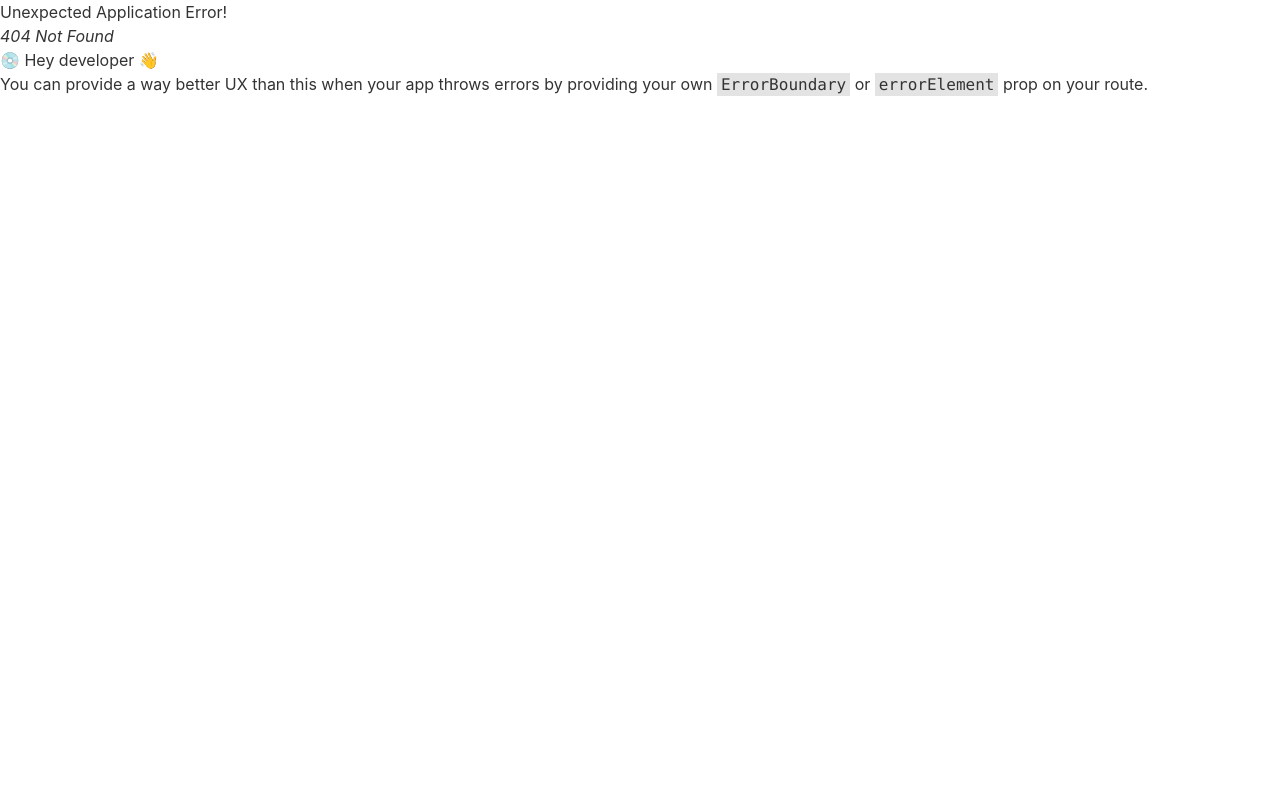
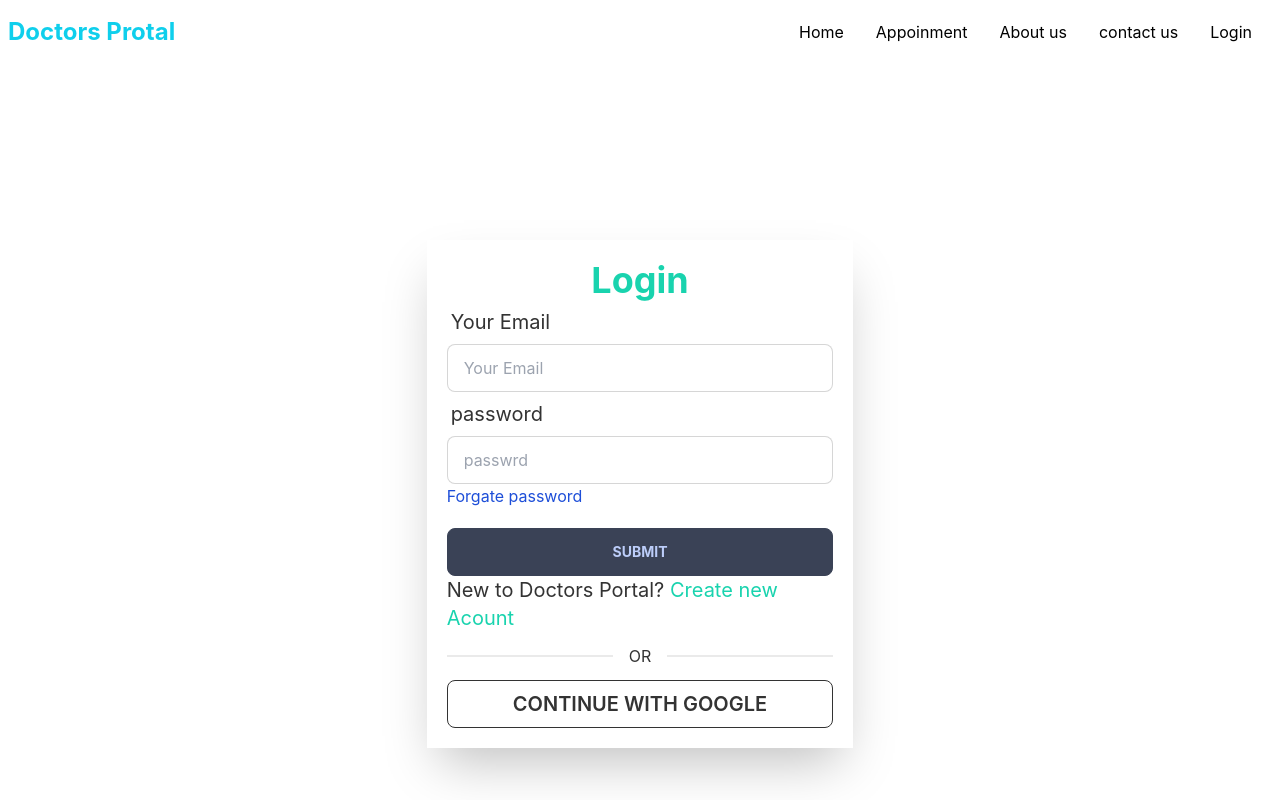
Before and after one commit to sofiulalom/doctors-protal-client, a React (Create React App) app: page /login in a window 1280 px wide. Before the commit this address had no page. Shown: the top 800 px of the page. Built offline with nearby package versions, Linux system fonts and the light colour scheme.

Commit message:
login from singUp file add commit

```diff
--- a/package.json
+++ b/package.json
@@ -8,9 +8,11 @@
     "@testing-library/user-event": "^13.5.0",
     "daisyui": "^2.51.3",
     "date-fns": "^2.29.3",
+    "firebase": "^9.17.2",
     "react": "^18.2.0",
     "react-day-picker": "^8.6.0",
     "react-dom": "^18.2.0",
+    "react-hook-form": "^7.43.5",
     "react-router-dom": "^6.8.2",
     "react-scripts": "5.0.1",
     "web-vitals": "^2.1.4"
--- a/src/pages/Home/Nabver/Nabver.js
+++ b/src/pages/Home/Nabver/Nabver.js
@@ -7,6 +7,7 @@ const Nabver = () => {
     <li><Link to='/aappoinmentone'>Appoinment</Link></li>
     <li><Link to='/'>About us</Link></li>
     <li><Link to='/'>contact us</Link></li>
+    <li><Link to='/login'>Login</Link></li>
 
     </>
     return (
@@ -21,7 +22,7 @@ const Nabver = () => {
 
             </ul>
           </div>
-          <Link className='text-black text-2xl' to='/'>Doctors Protal</Link>
+          <Link className='text-primary font-bold text-2xl' to='/'>Doctors Protal</Link>
         </div>
         <div className="navbar-center hidden lg:flex justify-evenly">
           <ul className="menu menu-horizontal px-1 text-black">
--- /dev/null
+++ b/src/pages/Login/Login.js
@@ -0,0 +1,46 @@
+import React, { useState } from 'react';
+import { useForm } from "react-hook-form";
+import { Link } from 'react-router-dom';
+
+const Login = () => {
+    const { register,formState:{errors}, handleSubmit }=useForm();
+    const  [loginError, setLoginError]=useState();
+
+    const handleLogin=(data)=>{
+
+        console.log(data)
+        console.log(errors)
+    }
+    return (
+        <div className='w-4/12 m-auto p-5 mt-44 shadow-2xl'>
+            <div className=' '>
+                <h1 className='text-4xl text-center font-bold text-secondary'>Login</h1>
+                <form onSubmit={handleSubmit(handleLogin)}>
+
+
+                <div className="form-control w-full ">
+                <label className="label">
+                    <span className="label-text text-xl">Your Email</span>
+                </label>
+                    <input type="email" {...register("email", {required: "Email Address is required"})} placeholder="Your Email" className="input input-bordered w-full" />
+                    {errors.email && <p className='text-red-600'>{errors.email?.message}</p>}
+                <label className="label">
+                    <span className="label-text text-xl">password</span>
+                </label>
+                <input type="password" {...register("password", {required:true, })} placeholder="passwrd" className="input input-bordered w-full" />
+                {errors.password && <p className='text-red-600'>{errors.password?.message}</p>}
+                </div>
+                 <p><Link className='text-blue-700'>Forgate password</Link></p>
+                <input className="btn btn-accent mt-5 w-full font-bold" value='Submit' type="submit" />
+                <p className='text-xl'>New to Doctors Portal? <Link className='text-secondary ' to='/signup'>Create new Acount</Link></p>
+                <div className="flex flex-col w-full border-opacity-50">
+                <div className="divider">OR</div>
+                <button className='btn btn-outline text-xl'>CONTINUE WITH GOOGLE</button>
+                </div>
+                </form>
+            </div>
+        </div>
+    );
+};
+
+export default Login;
--- a/src/pages/Shards/footer/Footer.js
+++ b/src/pages/Shards/footer/Footer.js
@@ -1,10 +1,10 @@
 import React from 'react';
 import { Link } from 'react-router-dom';
-import footer from '../../../assets/images/footer.png'
-import app from '../../../assets/images/footer.png'
+
+import app from '../../../assets/images/appointment.png'
 const Footer = () => {
     return (
-        <footer className="footer p-10  mt-28"  style={{ backgroundImage: `url(${app})` }} >
+        <footer className="footer m-auto p-28 text-white text-2xl mt-32"  style={{ backgroundImage: `url(${app})` }} >
         <div>
             <span className="footer-title">Services</span>
             <Link to='/' className="link link-hover">Branding</Link>
--- /dev/null
+++ b/src/pages/SignUp/SignUp.js
@@ -0,0 +1,44 @@
+import React from 'react';
+import { useForm } from 'react-hook-form';
+import { Link } from 'react-router-dom';
+
+const SignUp = () => {
+    const {register,formState:{errors}, handleSubmit}=useForm();
+    const handleSignUp=data=>{
+         console.log(data)
+    }
+    return (
+        <div className='w-4/12 m-auto p-5 mt-44 shadow-2xl'>
+        <div className=' '>
+            <h1 className='text-4xl text-center font-bold text-secondary'>SignUp</h1>
+            <form onSubmit={handleSubmit(handleSignUp)}>
+            <div className="form-control w-full ">
+            <label className="label">
+                <span className="label-text text-xl">Your Name</span>
+            </label>
+                <input type="text" {...register("Name", {required: "Email Address is required"})} placeholder="Name" className="input input-bordered w-full" />
+            <label className="label">
+                <span className="label-text text-xl">Your Email</span>
+            </label>
+                <input type="email" {...register("email", {required: "Email Address is required"})} placeholder="Your Email" className="input input-bordered w-full" />
+                {errors.email && <p className='text-red-600'>{errors.email?.message}</p>}
+            <label className="label">
+                <span className="label-text text-xl">password</span>
+            </label>
+            <input type="password" {...register("password", {required:true, })} placeholder="passwrd" className="input input-bordered w-full" />
+            {errors.password && <p className='text-red-600'>{errors.password?.message}</p>}
+            </div>
+
+            <input className="btn btn-accent mt-5 w-full font-bold" value='Sign-Up' type="submit" />
+            <p className='text-xl'>Allrady have an acount! <Link className='text-secondary ' to='/login'>you are Login know</Link></p>
+            <div className="flex flex-col w-full border-opacity-50">
+            <div className="divider">OR</div>
+            <button className='btn btn-outline text-xl'>CONTINUE WITH GOOGLE</button>
+            </div>
+            </form>
+        </div>
+    </div>
+    );
+};
+
+export default SignUp;
```
Also changed, not shown: src/Routes/Routes/Routes.js (+10 -0 lines), 1 other file (tests, documents, lock files or other folders).
